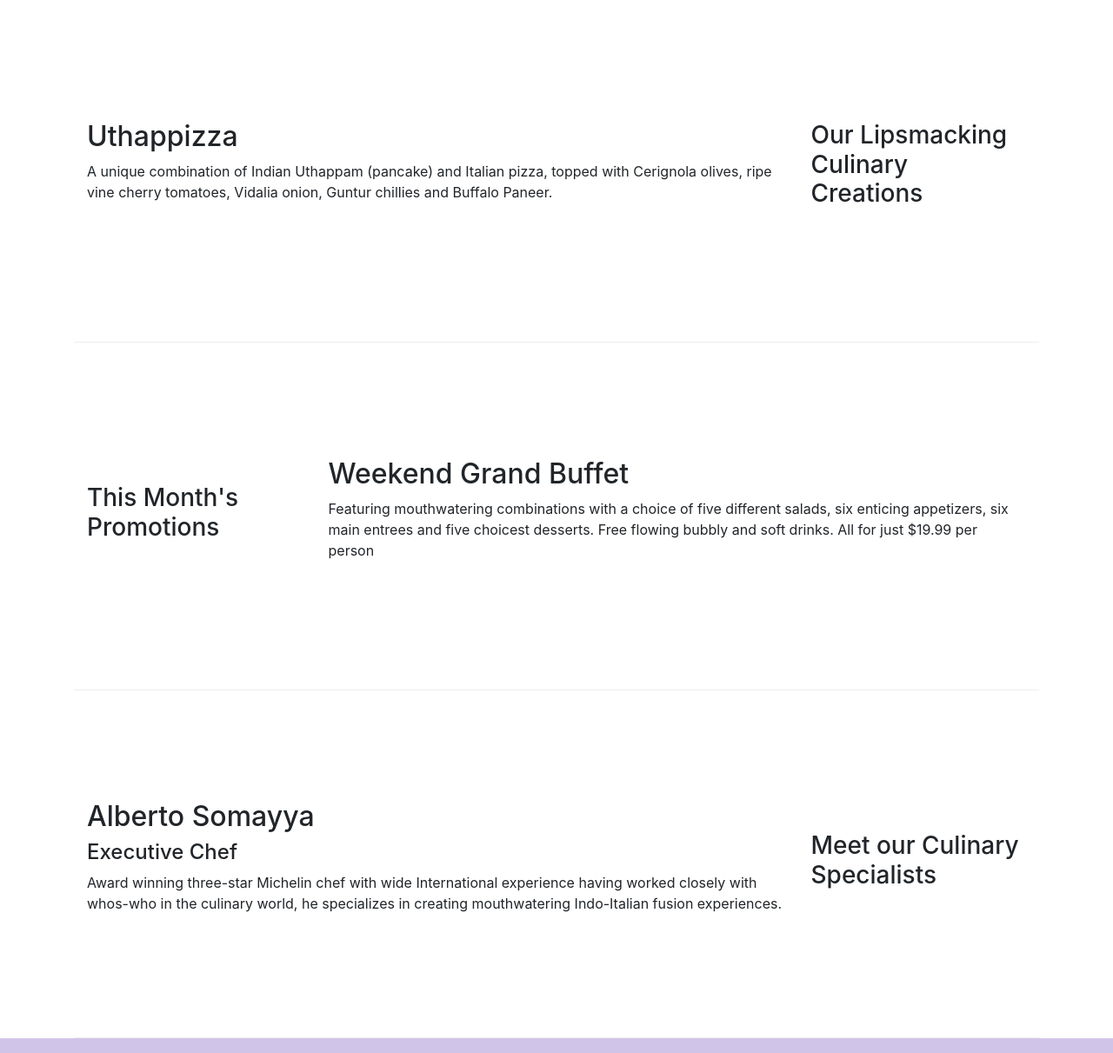
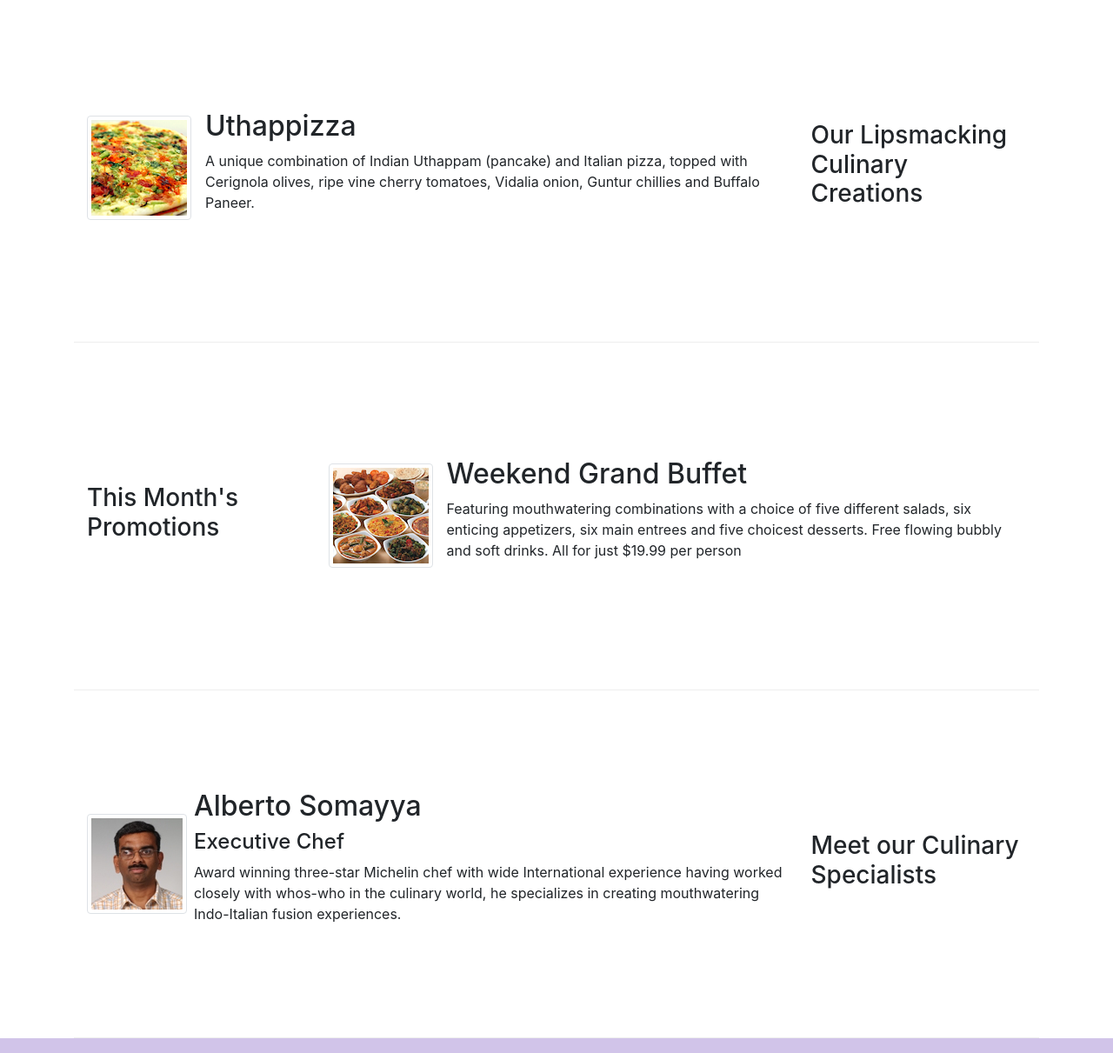
Before and after one commit to ivaibhavjindal/bootstrap4-restaurant-website, a website: page index.html in a window 1280 px wide. Shown: the part 340-1551 px from the top of the page at 87% size. Drawn offline with nearby package versions, Linux system fonts and the light colour scheme.

Commit message:
images and media

```diff
--- a/index.html
+++ b/index.html
@@ -24,7 +24,7 @@
             <button class="navbar-toggler" type="button" data-toggle="collapse" data-target="#Navbar">
                 <span class="navbar-toggler-icon"></span>
             </button>
-            <a class="navbar-brand mr-auto" href="#">Ristorante Con Fusion</a>
+            <a class="navbar-brand mr-auto" href="#"><img src="img/logo.png" height="30" width="41"></a>
             <div class="collapse navbar-collapse" id="Navbar">
                 <ul class="navbar-nav mr-auto">
                     <li class="nav-item active"><a class="nav-link" href="#"><span class="fa fa-home fa-lg">Home</span></a></li>
@@ -43,7 +43,8 @@
                     <h1>Ristorante con Fusion</h1>
                     <p>We take inspiration from the World's best cuisines, and create a unique fusion experience. Our lipsmacking creations will tickle your culinary senses!</p>
                 </div>
-                <div class="col-12 col-sm">
+                <div class="col-12 col-sm align-self-center">
+                    <img src="./img/logo.png" class="img-fluid">
                 </div>
             </div>
         </div>
@@ -55,8 +56,14 @@
                 <h3>Our Lipsmacking Culinary Creations</h3>
             </div>
             <div class="col col-sm col-md order-sm-first">
-                <h2>Uthappizza</h2>
-                <p>A unique combination of Indian Uthappam (pancake) and Italian pizza, topped with Cerignola olives, ripe vine cherry tomatoes, Vidalia onion, Guntur chillies and Buffalo Paneer.</p>
+                <div class="media">
+                    <img class="d-flex mr-3 img-thumbnail align-self-center"
+                        src="./img/uthappizza.png" alt="uthappizza">
+                    <div class="media-body">
+                        <h2 class="mt-0">Uthappizza</h2>
+                        <p class="d-none d-sm-block">A unique combination of Indian Uthappam (pancake) and Italian pizza, topped with Cerignola olives, ripe vine cherry tomatoes, Vidalia onion, Guntur chillies and Buffalo Paneer.</p>
+                    </div>
+                </div>
             </div>
         </div>
 
@@ -66,8 +73,14 @@
                 <h3>This Month's Promotions</h3>
             </div>
             <div class="col col-sm col-md">
-                <h2>Weekend Grand Buffet</h2>
-                <p>Featuring mouthwatering combinations with a choice of five different salads, six enticing appetizers, six main entrees and five choicest desserts. Free flowing bubbly and soft drinks. All for just $19.99 per person </p>
+                <div class="media">
+                    <img class="d-flex mr-3 img-thumbnail align-self-center"
+                        src="./img/buffet.png" alt="buffet">
+                    <div class="media-body">
+                        <h2 class="mt-0">Weekend Grand Buffet</h2>
+                        <p class="d-none d-sm-block">Featuring mouthwatering combinations with a choice of five different salads, six enticing appetizers, six main entrees and five choicest desserts. Free flowing bubbly and soft drinks. All for just $19.99 per person </p>
+                    </div>
+                </div>
             </div>
         </div>
 
@@ -76,9 +89,14 @@
                 <h3>Meet our Culinary Specialists</h3>
             </div>
             <div class="col col-sm col-md order-sm-first">
-                <h2>Alberto Somayya</h2>
-                <h4>Executive Chef</h4>
-                <p>Award winning three-star Michelin chef with wide International experience having worked closely with whos-who in the culinary world, he specializes in creating mouthwatering Indo-Italian fusion experiences. </p>
+                <div class="media">
+                    <img src="./img/alberto.png" alt="alberto" class="d-flex mr-2 img-thumbnail align-self-center">
+                    <div class="media-body">
+                        <h2 class="mt-0">Alberto Somayya</h2>
+                        <h4>Executive Chef</h4>
+                        <p class="d-none d-sm-block">Award winning three-star Michelin chef with wide International experience having worked closely with whos-who in the culinary world, he specializes in creating mouthwatering Indo-Italian fusion experiences. </p>
+                    </div>
+                </div>
             </div>
         </div>
     </div>
```
Also changed, not shown: aboutus.html (+3 -2 lines), contactus.html (+4 -3 lines), img/alberto.png (added), img/buffet.png (added), img/logo.png (added), img/uthappizza.png (added), 1 other file.
